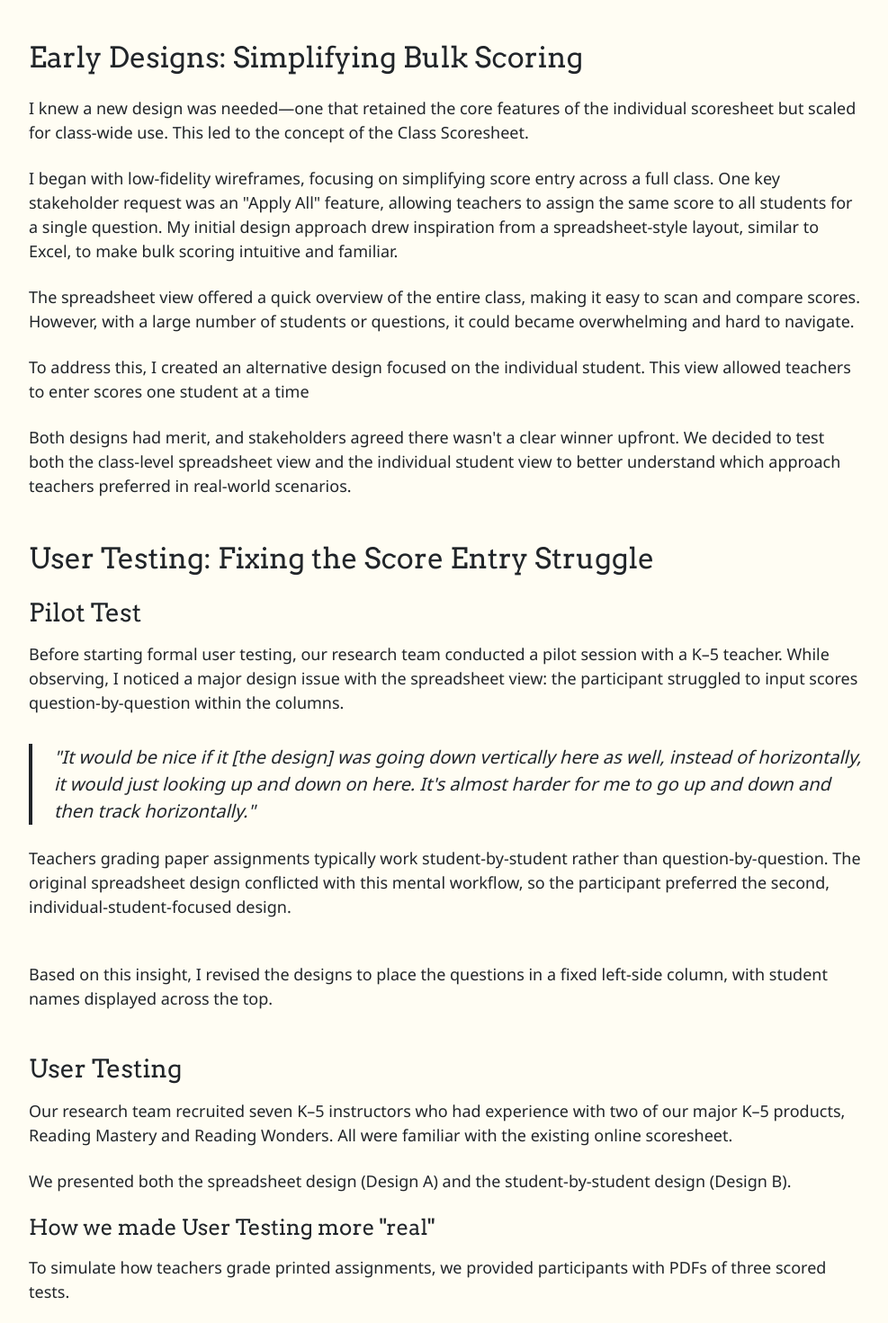
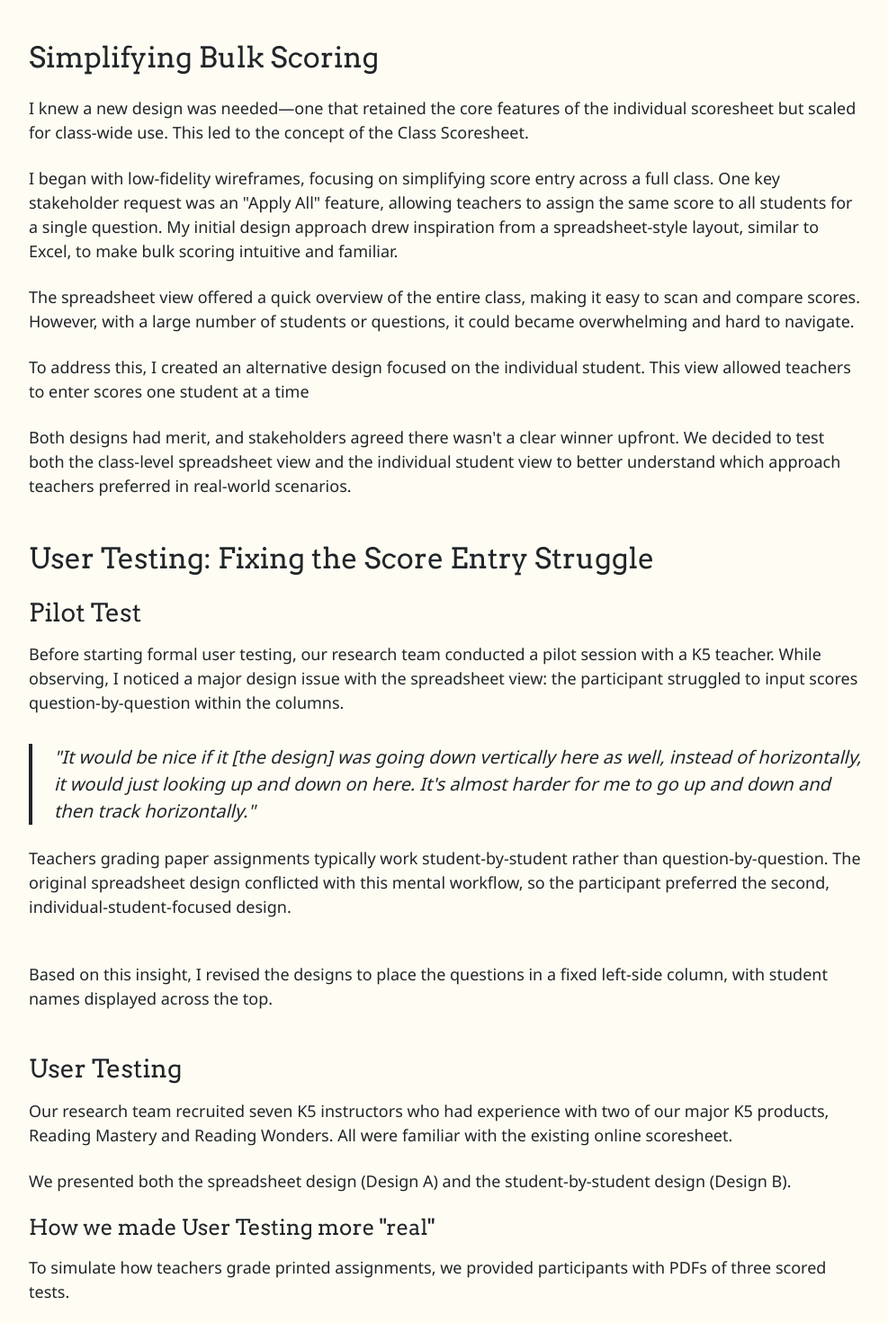
Before and after one commit to saneeya/port2, a website: page dist/scoresheet.html in a window 1280 px wide. Shown: the part 2455-3926 px from the top of the page at 90% size, without its empty margins (145-1132 px from the left). Drawn offline with nearby package versions, Linux system fonts and the light colour scheme; files that its build step writes are made by us from their sources.

Commit message:
Correct grammatical errors in scoresheet.html for improved clarity and consistency. Simplify section headings and ensure uniformity in terminology related to K5 teachers.

```diff
--- a/dist/scoresheet.html
+++ b/dist/scoresheet.html
@@ -73,7 +73,7 @@
                             <a class="custom-lightbox-trigger" href="#" data-image="assets/img/portfolio/class_scoresheet.png" data-title="Class scoresheet interface"><img class="img-fluid" src="assets/img/portfolio/class_scoresheet.png" alt="Class scoresheet interface" style="cursor: pointer" /></a>
                             <figcaption class="text-muted text-center mt-2" style="font-size: 0.875rem">Online scoresheet showing graded test.</figcaption>
                         </figure>
-                        <p class="lead mb-4">While this worked well for older students, it posed a challenge for K5 teachers. Many of them used the platform to create tests/quizzes and print them out for children to take by hand. They auto-grading feature wasn't something they could do.</p>
+                        <p class="lead mb-4">While this worked well for older students, it posed a challenge for K5 teachers. Many of them used the platform to create tests/quizzes and printed them out for children to take by hand. They auto-grading feature wasn't something they could do.</p>
                         <figure class="mt-3 mb-5">
                             <a class="custom-lightbox-trigger" href="#" data-image="assets/img/portfolio/class_taking_test.png" data-title="Class taking test"><img class="img-fluid" src="assets/img/portfolio/class_taking_test.png" alt="Class taking test" style="cursor: pointer; max-width: 60%; margin: 0 auto; display: block" /></a>
                             <figcaption class="text-muted text-center mt-2" style="font-size: 0.875rem">In K5, many students take tests & quizzes on paper by hand.</figcaption>
@@ -84,7 +84,7 @@
                             <a class="custom-lightbox-trigger" href="#" data-image="assets/img/portfolio/tests_on_desk.png" data-title="Tests on desk"><img class="img-fluid" src="assets/img/portfolio/tests_on_desk.png" alt="Tests on desk" style="cursor: pointer; max-width: 40%; margin: 0 auto; display: block" /></a>
                             <figcaption class="text-muted text-center mt-2" style="font-size: 0.875rem">Teachers grade paper tests offline and then manually input scores into the platform.</figcaption>
                         </figure>
-                        <h2 class="mt-5 mb-4">Early Designs: Simplifying Bulk Scoring</h2>
+                        <h2 class="mt-5 mb-4">Simplifying Bulk Scoring</h2>
                         <p class="lead mb-4">I knew a new design was needed—one that retained the core features of the individual scoresheet but scaled for class-wide use. This led to the concept of the Class Scoresheet.</p>
                         <p class="lead mb-4">I began with low-fidelity wireframes, focusing on simplifying score entry across a full class. One key stakeholder request was an "Apply All" feature, allowing teachers to assign the same score to all students for a single question. My initial design approach drew inspiration from a spreadsheet-style layout, similar to Excel, to make bulk scoring intuitive and familiar.</p>
                         <p class="lead mb-4">The spreadsheet view offered a quick overview of the entire class, making it easy to scan and compare scores. However, with a large number of students or questions, it could became overwhelming and hard to navigate.</p>
@@ -92,12 +92,12 @@
                         <p class="lead mb-5">Both designs had merit, and stakeholders agreed there wasn't a clear winner upfront. We decided to test both the class-level spreadsheet view and the individual student view to better understand which approach teachers preferred in real-world scenarios.</p>
                         <h2 class="mt-5 mb-4">User Testing: Fixing the Score Entry Struggle</h2>
                         <h3 class="mt-4 mb-3">Pilot Test</h3>
-                        <p class="lead mb-4">Before starting formal user testing, our research team conducted a pilot session with a K–5 teacher. While observing, I noticed a major design issue with the spreadsheet view: the participant struggled to input scores question-by-question within the columns.</p>
+                        <p class="lead mb-4">Before starting formal user testing, our research team conducted a pilot session with a K5 teacher. While observing, I noticed a major design issue with the spreadsheet view: the participant struggled to input scores question-by-question within the columns.</p>
                         <blockquote class="blockquote mb-4"><p class="mb-0">"It would be nice if it [the design] was going down vertically here as well, instead of horizontally, it would just looking up and down on here. It's almost harder for me to go up and down and then track horizontally."</p></blockquote>
                         <p class="lead mb-5">Teachers grading paper assignments typically work student-by-student rather than question-by-question. The original spreadsheet design conflicted with this mental workflow, so the participant preferred the second, individual-student-focused design.</p>
                         <p class="lead mb-5">Based on this insight, I revised the designs to place the questions in a fixed left-side column, with student names displayed across the top.</p>
                         <h3 class="mt-4 mb-3">User Testing</h3>
-                        <p class="lead mb-4">Our research team recruited seven K–5 instructors who had experience with two of our major K–5 products, Reading Mastery and Reading Wonders. All were familiar with the existing online scoresheet.</p>
+                        <p class="lead mb-4">Our research team recruited seven K5 instructors who had experience with two of our major K5 products, Reading Mastery and Reading Wonders. All were familiar with the existing online scoresheet.</p>
                         <p class="lead mb-4">We presented both the spreadsheet design (Design A) and the student-by-student design (Design B).</p>
                         <h4 class="mt-4 mb-3">How we made User Testing more "real"</h4>
                         <p class="lead mb-4">To simulate how teachers grade printed assignments, we provided participants with PDFs of three scored tests.</p>
```
